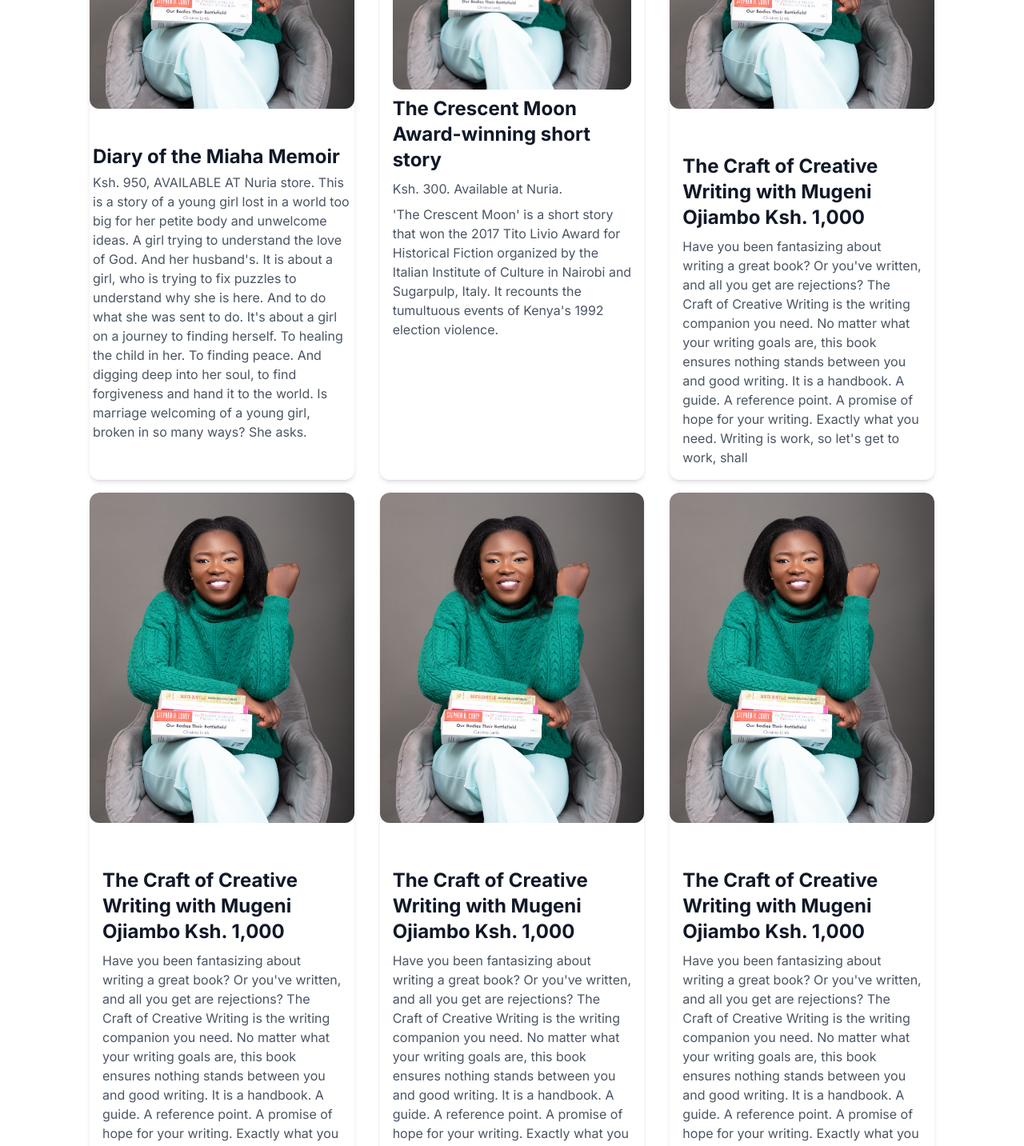
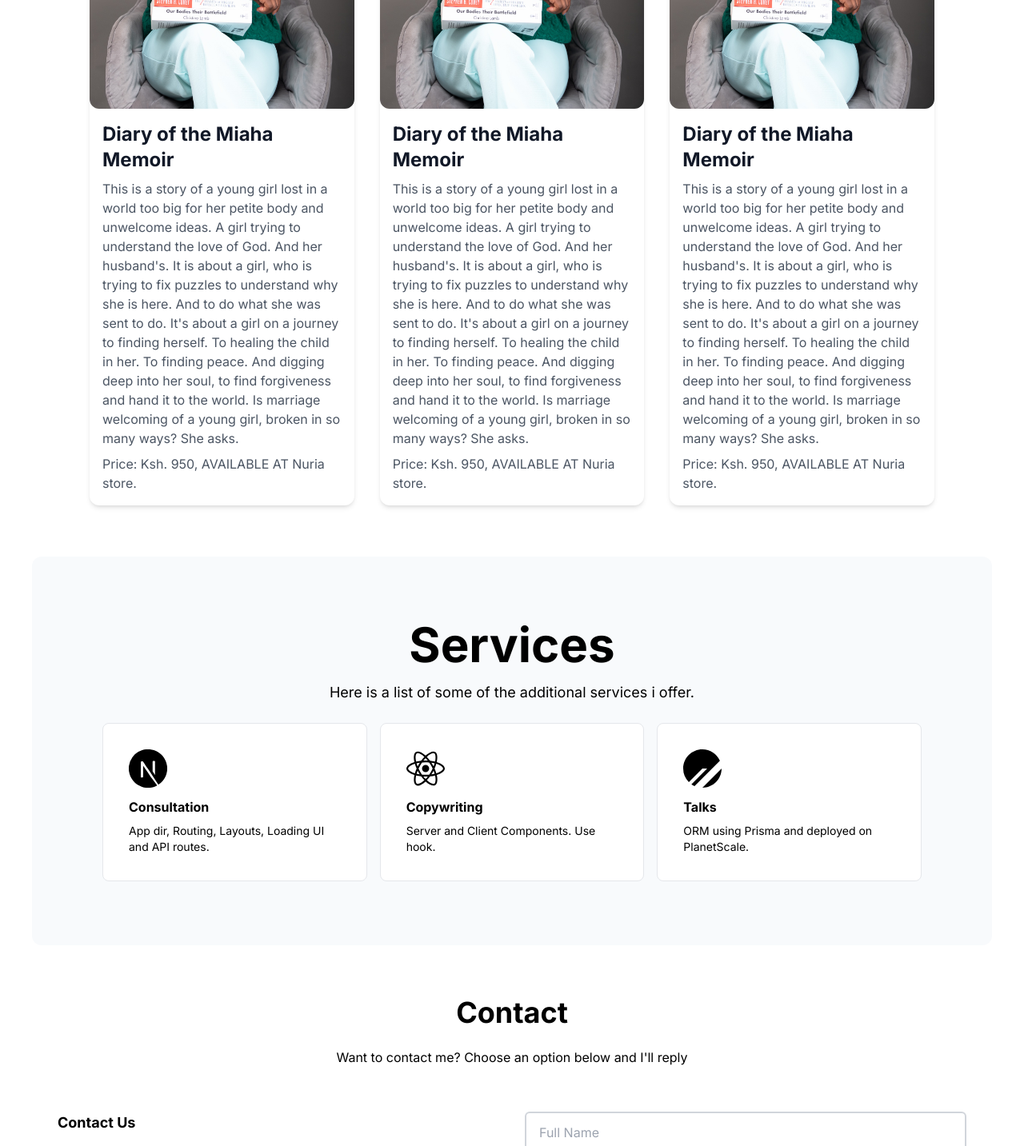
Before and after one commit to realgitau/complete-online-office, a Next.js app: page / in a window 1280 px wide. Shown: the part 2780-4213 px from the top of the page at 80% size. Built offline with nearby package versions, Linux system fonts and the light colour scheme.

Commit message:
12th commit

```diff
--- a/components/Books/Books.tsx
+++ b/components/Books/Books.tsx
@@ -1,6 +1,42 @@
 import React from 'react';
 
+// A component for displaying individual book information
+const Book = ({ title, imageSrc, price, description }) => {
+  return (
+    <div className="relative overflow-hidden bg-white shadow-md rounded-xl max-w-md">
+      <img src={imageSrc} alt={title} className="h-70 w-full object-cover rounded-xl" />
+      <div className="p-4">
+        <h3 className="text-xl md:text-2xl font-bold text-gray-900">{title}</h3>
+        <p className="mt-2 text-base text-gray-600">{description}</p>
+        <p className="mt-2 text-base text-gray-600">Price: {price}</p>
+      </div>
+    </div>
+  );
+};
+
 const Books = () => {
+  const books = [
+    {
+      title: "Diary of the Miaha Memoir",
+      imageSrc: "/verahprofile.jpeg",
+      price: "Ksh. 950, AVAILABLE AT Nuria store.",
+      description: "This is a story of a young girl lost in a world too big for her petite body and unwelcome ideas. A girl trying to understand the love of God. And her husband's. It is about a girl, who is trying to fix puzzles to understand why she is here. And to do what she was sent to do. It's about a girl on a journey to finding herself. To healing the child in her. To finding peace. And digging deep into her soul, to find forgiveness and hand it to the world. Is marriage welcoming of a young girl, broken in so many ways? She asks."
+    },
+    {
+      title: "Diary of the Miaha Memoir",
+      imageSrc: "/verahprofile.jpeg",
+      price: "Ksh. 950, AVAILABLE AT Nuria store.",
+      description: "This is a story of a young girl lost in a world too big for her petite body and unwelcome ideas. A girl trying to understand the love of God. And her husband's. It is about a girl, who is trying to fix puzzles to understand why she is here. And to do what she was sent to do. It's about a girl on a journey to finding herself. To healing the child in her. To finding peace. And digging deep into her soul, to find forgiveness and hand it to the world. Is marriage welcoming of a young girl, broken in so many ways? She asks."
+    },
+    {
+      title: "Diary of the Miaha Memoir",
+      imageSrc: "/verahprofile.jpeg",
+      price: "Ksh. 950, AVAILABLE AT Nuria store.",
+      description: "This is a story of a young girl lost in a world too big for her petite body and unwelcome ideas. A girl trying to understand the love of God. And her husband's. It is about a girl, who is trying to fix puzzles to understand why she is here. And to do what she was sent to do. It's about a girl on a journey to finding herself. To healing the child in her. To finding peace. And digging deep into her soul, to find forgiveness and hand it to the world. Is marriage welcoming of a young girl, broken in so many ways? She asks."
+    },
+    // Add more book entries here
+  ];
+
   return (
     <section className="py-12 bg-white text-black sm:py-12 lg:py-16 p-10">
       <div className="px-4 mx-auto max-w-7xl sm:px-6 lg:px-8">
@@ -9,92 +45,13 @@ const Books = () => {
           <p className="mb-4">Here are some of the Awards that I&apos;ve received over the years</p>
         </div>
         <div className="grid max-w-4xl lg:max-w-6xl grid-cols-1 mx-auto mt-8 text-center gap-y-4 sm:gap-x-8 sm:grid-cols-2 lg:grid-cols-3 sm:text-left">
-          <div className="relative">
-            <div className="relative overflow-hidden bg-white shadow-md rounded-xl h-full">
-              <img src="/verahprofile.jpeg" alt="Image 1" className="h-70 w-full object-cover rounded-xl" />
-              <div className="p-1">
-                <h3 className="mt-1 text-2xl font-bold text-gray-900 sm:mt-10">Diary of the Miaha Memoir</h3>
-                <div className="mt-1 text-base text-gray-600">
-                  <p>
-                    Ksh. 950, AVAILABLE AT Nuria store.
-                    This is a story of a young girl lost in a world too big for her petite body and unwelcome ideas. A girl trying to understand the love of God. And her husband's.
-                    It is about a girl, who is trying to fix puzzles to understand why she is here. And to do what she was sent to do. It's about a girl on a journey to finding herself. To healing the child in her. To finding peace. And digging deep into her soul, to find forgiveness and hand it to the world. Is marriage welcoming of a young girl, broken in so many ways? She asks.
-                  </p>
-                </div>
-              </div>
-            </div>
-          </div>
-          <div className="overflow-hidden bg-white shadow-md rounded-xl max-w-md">
-            <div className="p-4">
-            <img src="/verahprofile.jpeg" alt="Image 1" className="h-70 w-full object-cover rounded-xl" />
-              <div className="mt-2">
-                <h3 className="text-xl md:text-2xl font-bold text-gray-900">The Crescent Moon Award-winning short story</h3>
-                <p className="mt-2 text-base text-gray-600">
-                  Ksh. 300. Available at Nuria.
-                </p>
-                <p className="mt-2 text-base text-gray-600">
-                  'The Crescent Moon' is a short story that won the 2017 Tito Livio Award for Historical Fiction organized by the Italian Institute of Culture in Nairobi and Sugarpulp, Italy. It recounts the tumultuous events of Kenya's 1992 election violence.
-                </p>
-              </div>
-            </div>
-          </div>
-
-          <div className="relative">
-            <div className="relative overflow-hidden bg-white shadow-md rounded-xl h-full">
-            <img src="/verahprofile.jpeg" alt="Image 1" className="h-70 w-full object-cover rounded-xl" />
-              <div className="p-4">
-                <h3 className="mt-2 text-2xl font-bold text-gray-900 sm:mt-10">The Craft of Creative Writing with Mugeni Ojiambo Ksh. 1,000</h3>
-                <p className="mt-2 text-base text-gray-600">
-                  Have you been fantasizing about writing a great book? Or you&apos;ve written, and all you get are rejections? The Craft of Creative Writing is the writing companion you need.
-                  No matter what your writing goals are, this book ensures nothing stands between you and good writing. It is a handbook. A guide. A reference point. A promise of hope for your writing. Exactly what you need. Writing is work, so let&apos;s get to work, shall
-                </p>
-              </div>
-            </div>
-          </div>
-
-          <div className="relative">
-            <div className="relative overflow-hidden bg-white shadow-md rounded-xl h-full">
-              <img src="/verahprofile.jpeg" alt="Image 1" className="h-70 w-full object-cover rounded-xl" />
-              <div className="p-4">
-                <h3 className="mt-2 text-2xl font-bold text-gray-900 sm:mt-10">The Craft of Creative Writing with Mugeni Ojiambo Ksh. 1,000</h3>
-                <p className="mt-2 text-base text-gray-600">
-                  Have you been fantasizing about writing a great book? Or you&apos;ve written, and all you get are rejections? The Craft of Creative Writing is the writing companion you need.
-                  No matter what your writing goals are, this book ensures nothing stands between you and good writing. It is a handbook. A guide. A reference point. A promise of hope for your writing. Exactly what you need. Writing is work, so let&apos;s get to work, shall
-                </p>
-              </div>
-            </div>
-          </div>
-
-          <div className="relative">
-            <div className="relative overflow-hidden bg-white shadow-md rounded-xl h-full">
-            <img src="/verahprofile.jpeg" alt="Image 1" className="h-70 w-full object-cover rounded-xl" />
-              <div className="p-4">
-                <h3 className="mt-2 text-2xl font-bold text-gray-900 sm:mt-10">The Craft of Creative Writing with Mugeni Ojiambo Ksh. 1,000</h3>
-                <p className="mt-2 text-base text-gray-600">
-                  Have you been fantasizing about writing a great book? Or you&apos;ve written, and all you get are rejections? The Craft of Creative Writing is the writing companion you need.
-                  No matter what your writing goals are, this book ensures nothing stands between you and good writing. It is a handbook. A guide. A reference point. A promise of hope for your writing. Exactly what you need. Writing is work, so let&apos;s get to work, shall
-                </p>
-              </div>
-            </div>
-          </div>
-
-          <div className="relative">
-            <div className="relative overflow-hidden bg-white shadow-md rounded-xl h-full">
-            <img src="/verahprofile.jpeg" alt="Image 1" className="h-70 w-full object-cover rounded-xl" />
-              <div className="p-4">
-                <h3 className="mt-2 text-2xl font-bold text-gray-900 sm:mt-10">The Craft of Creative Writing with Mugeni Ojiambo Ksh. 1,000</h3>
-                <p className="mt-2 text-base text-gray-600">
-                  Have you been fantasizing about writing a great book? Or you&apos;ve written, and all you get are rejections? The Craft of Creative Writing is the writing companion you need.
-                  No matter what your writing goals are, this book ensures nothing stands between you and good writing. It is a handbook. A guide. A reference point. A promise of hope for your writing. Exactly what you need. Writing is work, so let&apos;s get to work, shall
-                </p>
-              </div>
-            </div>
-          </div>
-
+          {books.map((book, index) => (
+            <Book key={index} {...book} />
+          ))}
         </div>
       </div>
     </section>
   );
-}
+};
 
 export default Books;
```
